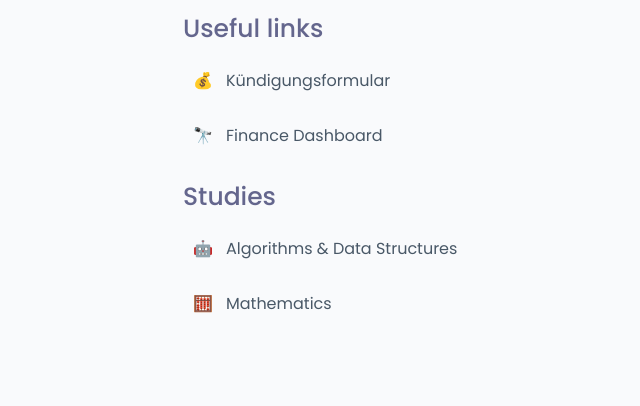
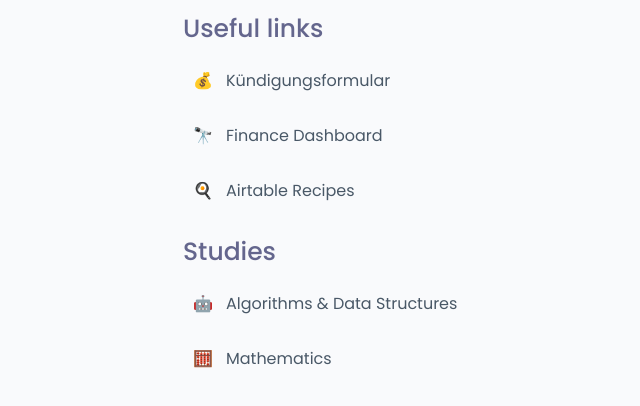
Before and after one commit to michaelheckmann/home-github-pages, a plain HTML site: page index.html in a window 1280 px wide. Shown: the part 180-586 px from the top of the page, without its empty margins (73-713 px from the left). Drawn offline with Linux system fonts and the light colour scheme.

Commit message:
airtable link

```diff
--- a/index.html
+++ b/index.html
@@ -33,6 +33,7 @@
     <ul>
         <li><a href="https://tinyurl.com/yaxsb5fj" target="_blank"><span>💰</span>Kündigungsformular</a></li>
         <li><a href="https://academic-mihe00002-stud-uni-saarland-de.eu-2.celonis.cloud/ui/login" target="_blank"><span>🔭</span>Finance Dashboard</a></li>
+        <li><a href="https://airtable.com/tblIynfP1ckPj9Oi4/viwPK7zqZzfihMmWg?blocks=hide" target="_blank"><span>🍳</span>Airtable Recipes</a></li>
     </ul>
     <h2>Studies</h2>
     <ul>
```
